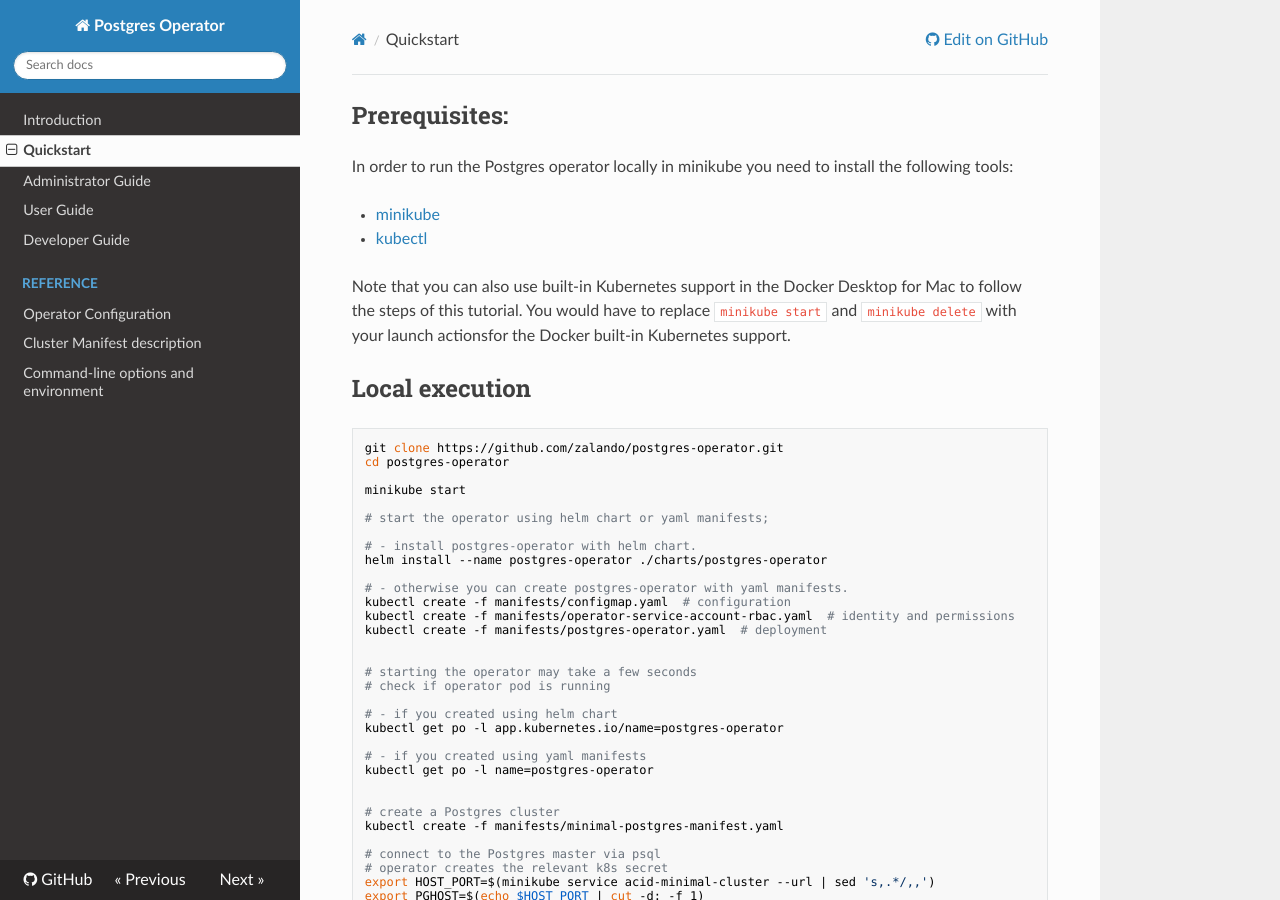
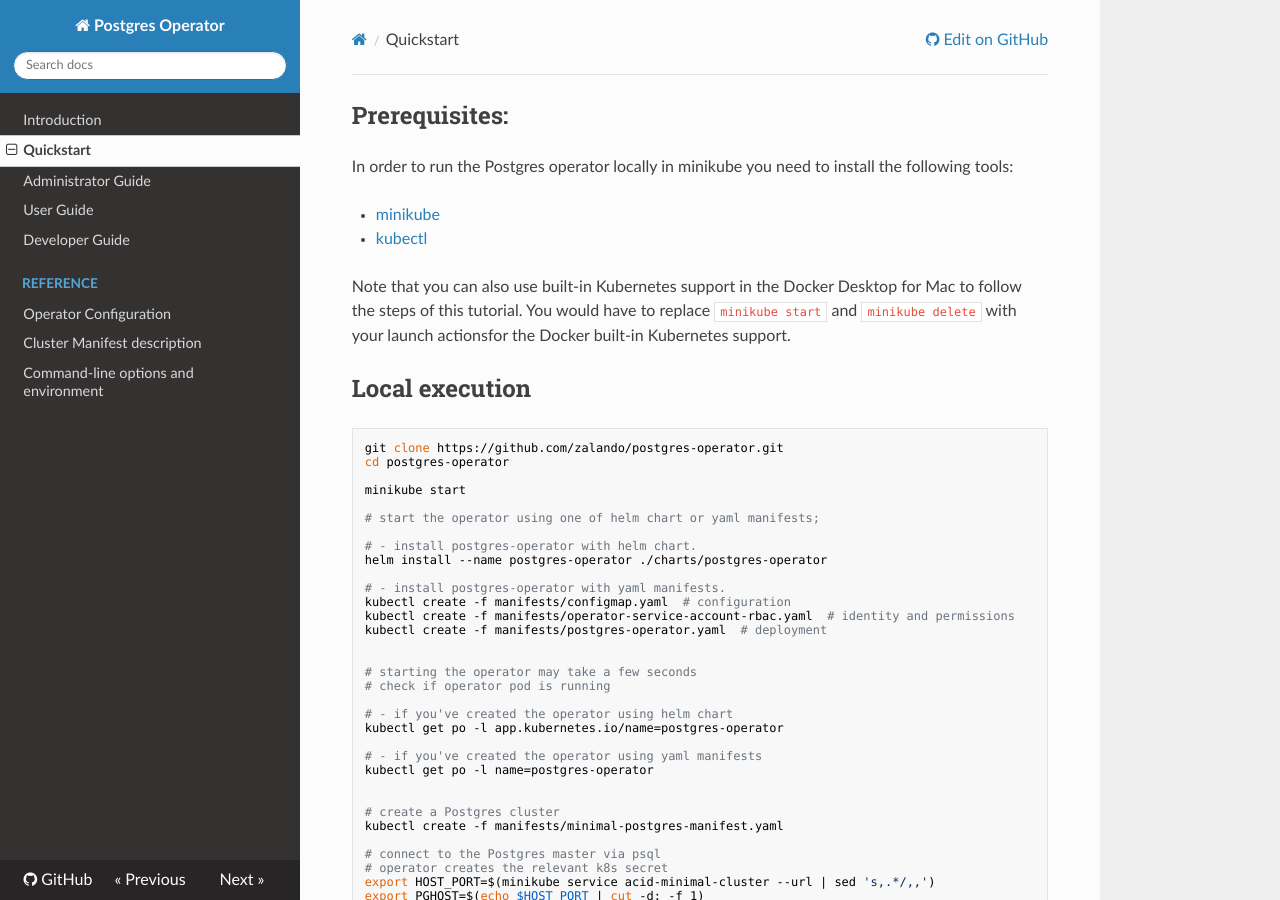
Before and after one commit to zalando/postgres-operator, an MkDocs documentation site: the page built from docs/quickstart.md, in a window 1280 px wide and 900 px high. Built offline with MkDocs 1.6.1, drawn with Linux system fonts in a browser that asks for light colours; nearby versions of some CDN libraries; old or Windows-style settings are respelled for this version of MkDocs.

Commit message:
update docs

```diff
--- a/docs/quickstart.md
+++ b/docs/quickstart.md
@@ -18,12 +18,12 @@ cd postgres-operator
 
 minikube start
 
-# start the operator using helm chart or yaml manifests;
+# start the operator using one of helm chart or yaml manifests;
 
 # - install postgres-operator with helm chart.
 helm install --name postgres-operator ./charts/postgres-operator
 
-# - otherwise you can create postgres-operator with yaml manifests.
+# - install postgres-operator with yaml manifests.
 kubectl create -f manifests/configmap.yaml  # configuration
 kubectl create -f manifests/operator-service-account-rbac.yaml  # identity and permissions
 kubectl create -f manifests/postgres-operator.yaml  # deployment
@@ -32,10 +32,10 @@ kubectl create -f manifests/postgres-operator.yaml  # deployment
 # starting the operator may take a few seconds
 # check if operator pod is running
 
-# - if you created using helm chart
+# - if you've created the operator using helm chart
 kubectl get po -l app.kubernetes.io/name=postgres-operator
 
-# - if you created using yaml manifests
+# - if you've created the operator using yaml manifests
 kubectl get po -l name=postgres-operator
 
 
```
